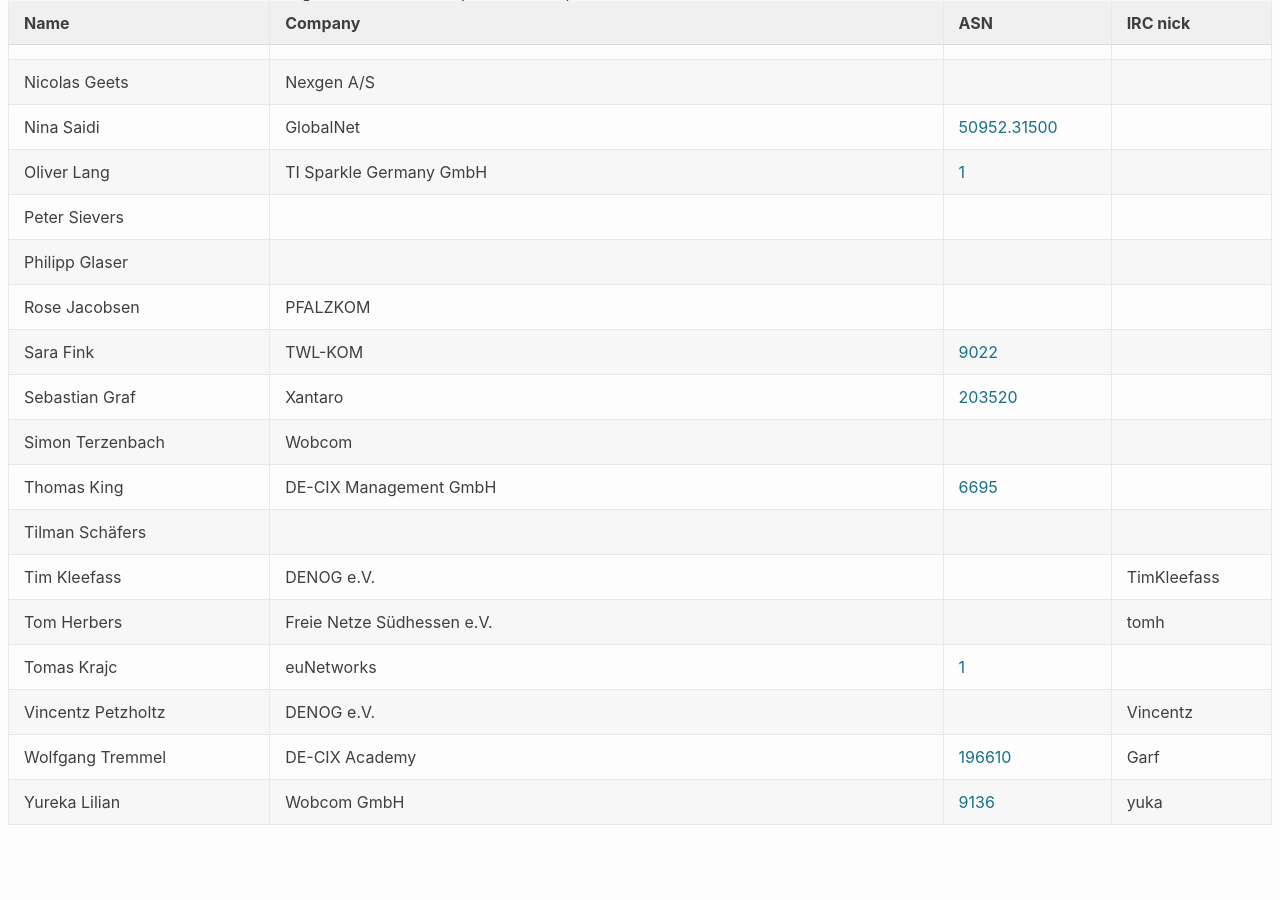
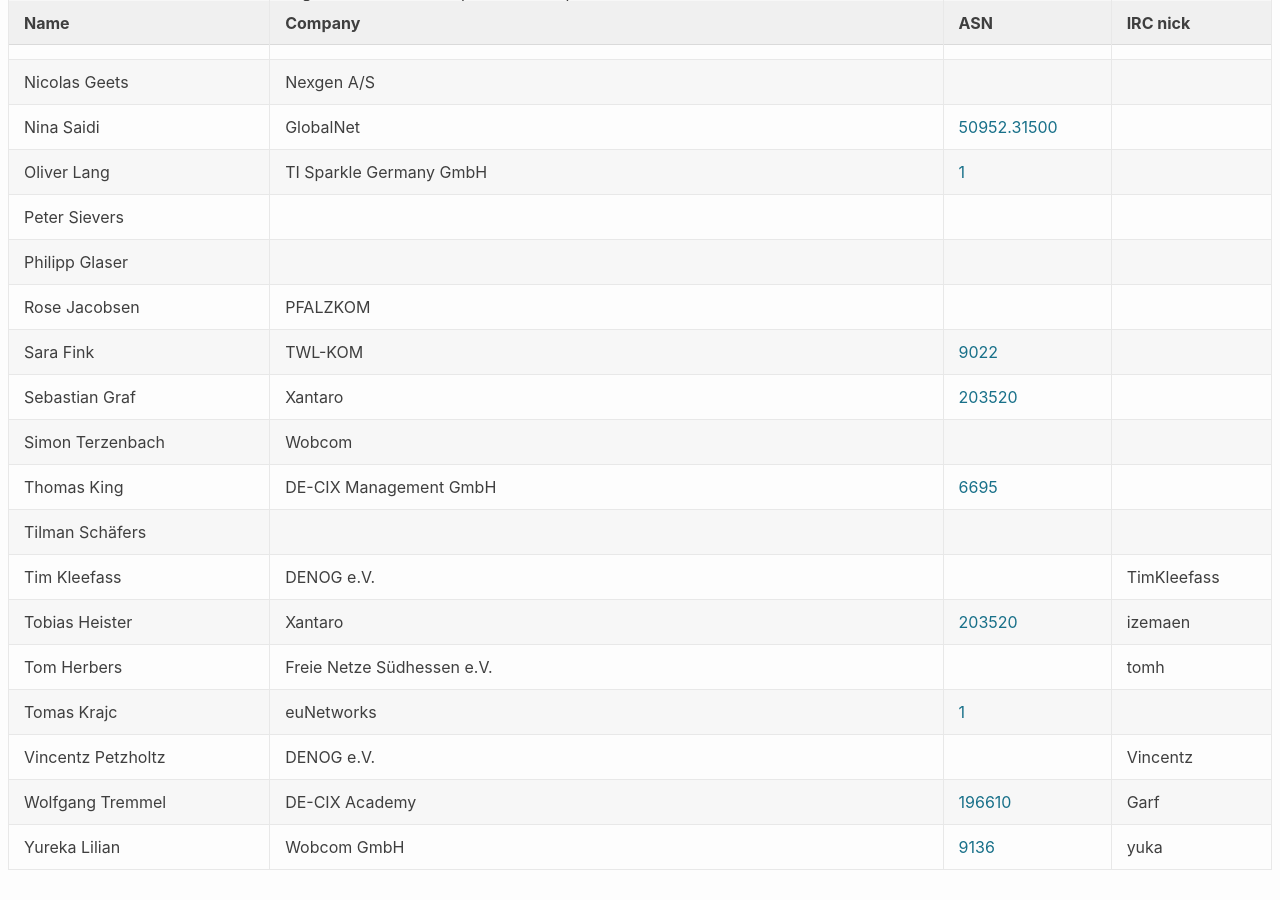
Before and after one commit to denog/pretix-attendeelist, a Jekyll site: the page built from denogmeetup24-01/index.markdown, in a window 1280 px wide and 900 px high, scrolled down 1479 px. Built offline with Jekyll 4.4.1, drawn with Linux system fonts in a browser that asks for light colours; before the commit the page ends 2334 px from its top, so only the background shows below that.

Commit message:
Latest data: Tue Jan 30 12:34:27 UTC 2024

```diff
--- a/_data/attendees_denogmeetup24-01.json
+++ b/_data/attendees_denogmeetup24-01.json
@@ -270,6 +270,12 @@
     "asn": null
   },
   {
+    "name": "Tobias Heister",
+    "company": "Xantaro",
+    "irc": "izemaen",
+    "asn": "203520"
+  },
+  {
     "name": "Tomas Krajc",
     "company": "euNetworks",
     "irc": null,
```
